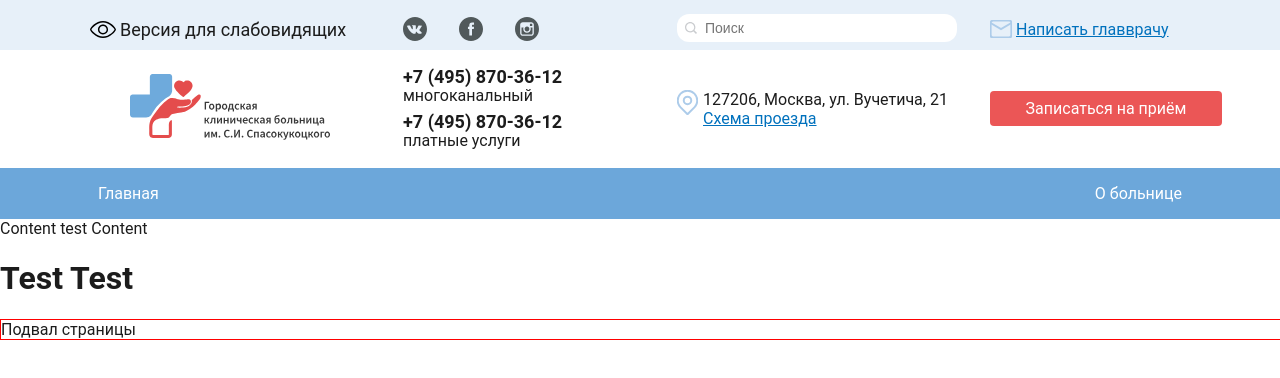
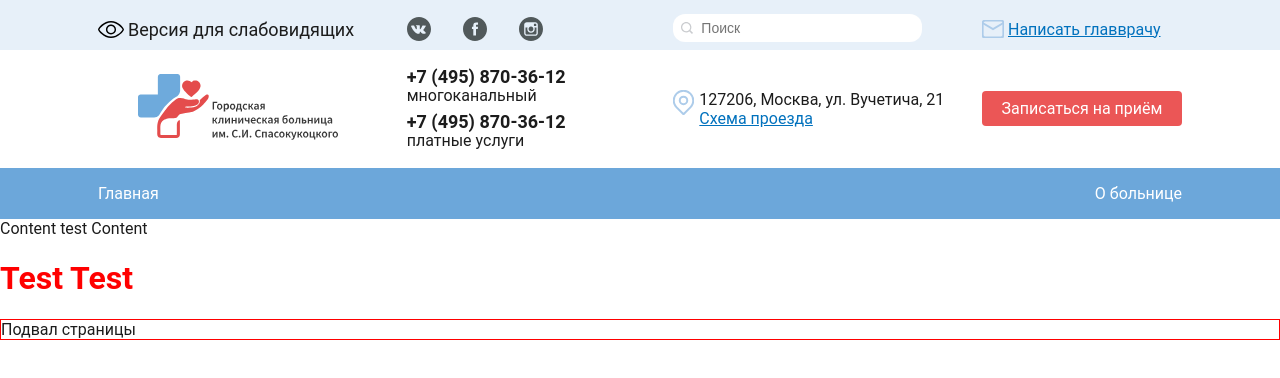
Before and after one commit to Sergeylag/lsv-dev, a Next.js app: page / in a window 1280 px wide. Shown: the top 378 px of the page. Built offline with nearby package versions, Linux system fonts and the light colour scheme.

Commit message:
refactoring code

```diff
--- a/components/Header.tsx
+++ b/components/Header.tsx
@@ -4,7 +4,6 @@ import {
     Appoitment,
     ContentWraper,
     EyeSight,
-    GlobalStyle,
     Stripe,
     Stripe2
 } from "../styles/header_styles/header-styles"
@@ -18,7 +17,6 @@ import NavBar from "./header/nav_bar/nav_bar";
 export default function Header() {
     return (
         <header>
-            <GlobalStyle/>
             <Stripe>
                 <ContentWraper>
                     <EyeSight>Версия для слабовидящих</EyeSight>
--- a/components/Layout.tsx
+++ b/components/Layout.tsx
@@ -1,11 +1,13 @@
 import Header from "./Header";
 import Footer from "./Footer";
+import {GlobalStyle} from "../styles/header_styles/header-styles";
 
 const Layout = ({children}) => {
     return (
         <>
+            <GlobalStyle/>
             <Header/>
-            {children}
+                {children}
             <Footer/>
         </>
     );
--- a/pages/404.tsx
+++ b/pages/404.tsx
@@ -1,11 +1,10 @@
-import Layout from "../components/Layout";
 
 const Error = () => {
     return (
-        <Layout>
+        <>
             <h1>404</h1>
             <h2>Страница не существует</h2>
-        </Layout>
+        </>
     )
 }
 
--- /dev/null
+++ b/pages/_app.tsx
@@ -0,0 +1,11 @@
+import type {AppProps} from 'next/app'
+import '../styles/globals.css';
+import Layout from "../components/Layout";
+
+export default function MyApp({Component, pageProps}: AppProps) {
+    return (
+        <Layout>
+            <Component {...pageProps} />
+        </Layout>
+    )
+}
--- a/pages/about/index.tsx
+++ b/pages/about/index.tsx
@@ -1,4 +1,3 @@
-import React from 'react';
 import Heading from "../../components/Heading";
 
 const About = () => {
--- a/pages/index.tsx
+++ b/pages/index.tsx
@@ -1,13 +1,10 @@
-import Layout from "../components/Layout";
 import Heading from "../components/Heading";
 
 export default function Home() {
   return (
-      <Layout>
         <main>
           <div>Content test Content</div>
             <Heading tag='' text='Test Test'/>
         </main>
-      </Layout>
   )
 }
--- a/pages/posts.tsx
+++ b/pages/posts.tsx
@@ -1,11 +1,8 @@
 import Heading from "../components/Heading";
-import Layout from "../components/Layout";
 
 const Posts = () => {
     return (
-        <Layout>
             <Heading tag='' text='Публикации'/>
-        </Layout>
     )
 };
 
--- a/styles/globals.css
+++ b/styles/globals.css
@@ -1,17 +1,8 @@
 html,
-body {
-  font-size: 1.6rem;
-  margin: 0;
-  min-width: 32rem;
-  padding: 0;
-  font-family: Roboto, sans-serif;
-}
-
-a {
-  color: inherit;
-  text-decoration: none;
+h1 {
+    color: #ff0000;
 }
 
 * {
-  box-sizing: border-box;
+    box-sizing: border-box;
 }
```
